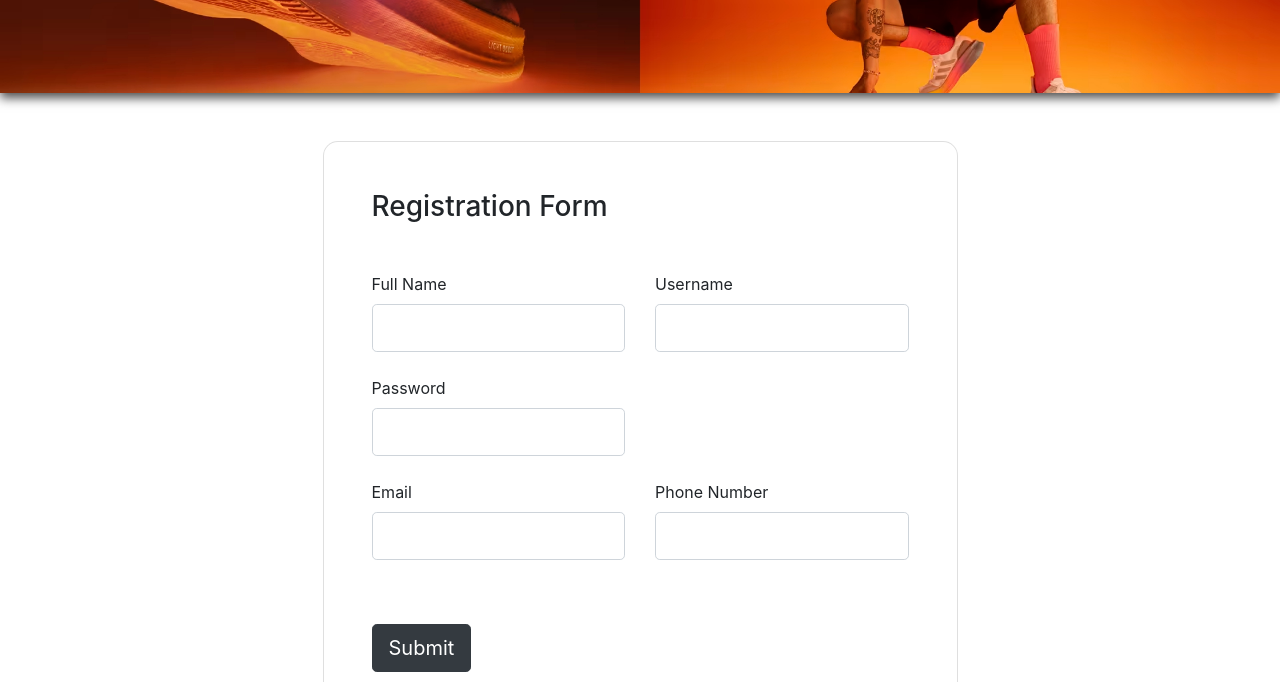
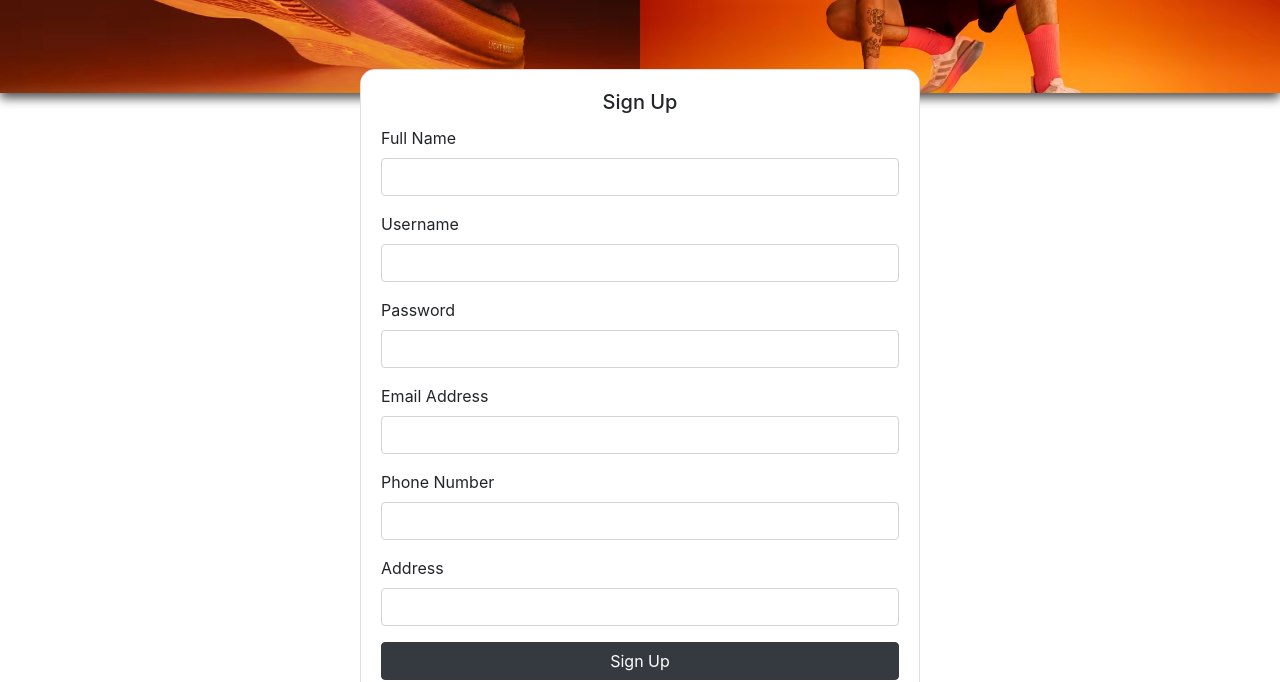
Before and after one commit to AvivMor7/Shoester, a website: page html/registration.html in a window 1280 px wide. Shown: the part 270-952 px from the top of the page. Drawn offline with nearby package versions, Linux system fonts and the light colour scheme; files whose address does not match are found by name.

Commit message:
fixed registration page formatting

```diff
--- a/html/registration.html
+++ b/html/registration.html
@@ -5,7 +5,7 @@
         <meta name="viewport" content="width=device-width, initial-scale=1, shrink-to-fit=no" />
         <meta name="description" content="" />
         <meta name="author" content="" />
-        <title>page template</title>
+        <title>Sign up for Shoester</title>
         <!-- Favicon-->
         <link rel="icon" type="image/x-icon" href="assets/favicon.ico" />
         <!-- Bootstrap icons-->
@@ -54,86 +54,44 @@
               </div>
           </div>
         </header>
-        <!-- Sign Up section-->
-        <section class="vh-80 gradient-custom">
-            <div class="container py-5 h-100">
-              <div class="row justify-content-center align-items-center h-100">
-                <div class="col-12 col-lg-9 col-xl-7">
-                  <div class="card shadow-2-strong card-registration" style="border-radius: 15px;">
-                    <div class="card-body p-4 p-md-5">
-                      <h3 class="mb-4 pb-2 pb-md-0 mb-md-5">Registration Form</h3>
+        <!-- Sign Up section -->
+        <div class="container d-flex justify-content-center align-items-center" style="height: 80vh;">
+          <div class="card" style="width: 35rem; border-radius: 15px;">
+              <div class="card-body">
+                  <h5 class="card-title text-center">Sign Up</h5>
                   <form>
-
-                        <div class="row">
-                          <div class="col-md-6 mb-4">
-
-                            <div data-mdb-input-init class="form-outline">
-                                <label class="form-label" for="Name">Full Name</label>
-                                <input type="text" id="Name" class="form-control form-control-lg" />
-
+                      <div class="mb-3">
+                          <label for="fullName" class="form-label">Full Name</label>
+                          <input type="text" class="form-control" id="fullName" required>
                       </div>
-
+                      <div class="mb-3">
+                          <label for="username" class="form-label">Username</label>
+                          <input type="text" class="form-control" id="username" required>
                       </div>
-                          <div class="col-md-6 mb-4">
-
-                            <div data-mdb-input-init class="form-outline">
-                                <label class="form-label" for="username">Username</label>
-                                <input type="text" id="username" class="form-control form-control-lg" />
-
+                      <div class="mb-3">
+                          <label for="password" class="form-label">Password</label>
+                          <input type="password" class="form-control" id="password" required>
                       </div>
-
+                      <div class="mb-3">
+                          <label for="email" class="form-label">Email Address</label>
+                          <input type="email" class="form-control" id="email" required>
                       </div>
+                      <div class="mb-3">
+                          <label for="phoneNumber" class="form-label">Phone Number</label>
+                          <input type="tel" class="form-control" id="phoneNumber">
                       </div>
-
-                        <div class="row">
-                          <div class="col-md-6 mb-4 d-flex align-items-center">
-
-                            <div data-mdb-input-init class="form-outline datepicker w-100">
-                                <label for="Password" class="form-label">Password</label>
-                                <input type="text" class="form-control form-control-lg" id="Password" />
-
+                      <div class="mb-3">
+                          <label for="address" class="form-label">Address</label>
+                          <input type="text" class="form-control" id="address">
                       </div>
-
-                          </div>
-                          <div class="col-md-6 mb-4">
-                          </div>
-                        </div>
-
-                        <div class="row">
-                          <div class="col-md-6 mb-4 pb-2">
-
-                            <div data-mdb-input-init class="form-outline">
-                                <label class="form-label" for="emailAddress">Email</label>
-                                <input type="email" id="emailAddress" class="form-control form-control-lg" />
-
-                            </div>
-
-                          </div>
-                          <div class="col-md-6 mb-4 pb-2">
-
-                            <div data-mdb-input-init class="form-outline">
-                                <label class="form-label" for="phoneNumber">Phone Number</label>
-                                <input type="tel" id="phoneNumber" class="form-control form-control-lg" />
-
-                            </div>
-
-                          </div>
-                        </div>
-
-
-
-                        <div class="mt-4 pt-2">
-                          <input data-mdb-ripple-init class="btn btn-dark btn-lg" type="submit" value="Submit" />
-                        </div>
-
+                      <button type="submit" class="btn btn-dark w-100">Sign Up</button>
                   </form>
+                  <div class="mt-3 text-center">
+                      <p>Already have an account? <a class="text-dark" href="./login_page.html">Log in</a></p>
                   </div>
               </div>
           </div>
         </div>
-            </div>
-          </section>
-
       <!-- Footer-->
         <footer class="py-5 bg-dark">
             <div class="container"><p class="m-0 text-center text-white">Copyright &copy; Guy,aviv,koren and gal's shoe store</p></div>
```
Lines whose indentation alone changed are shown as unchanged.
